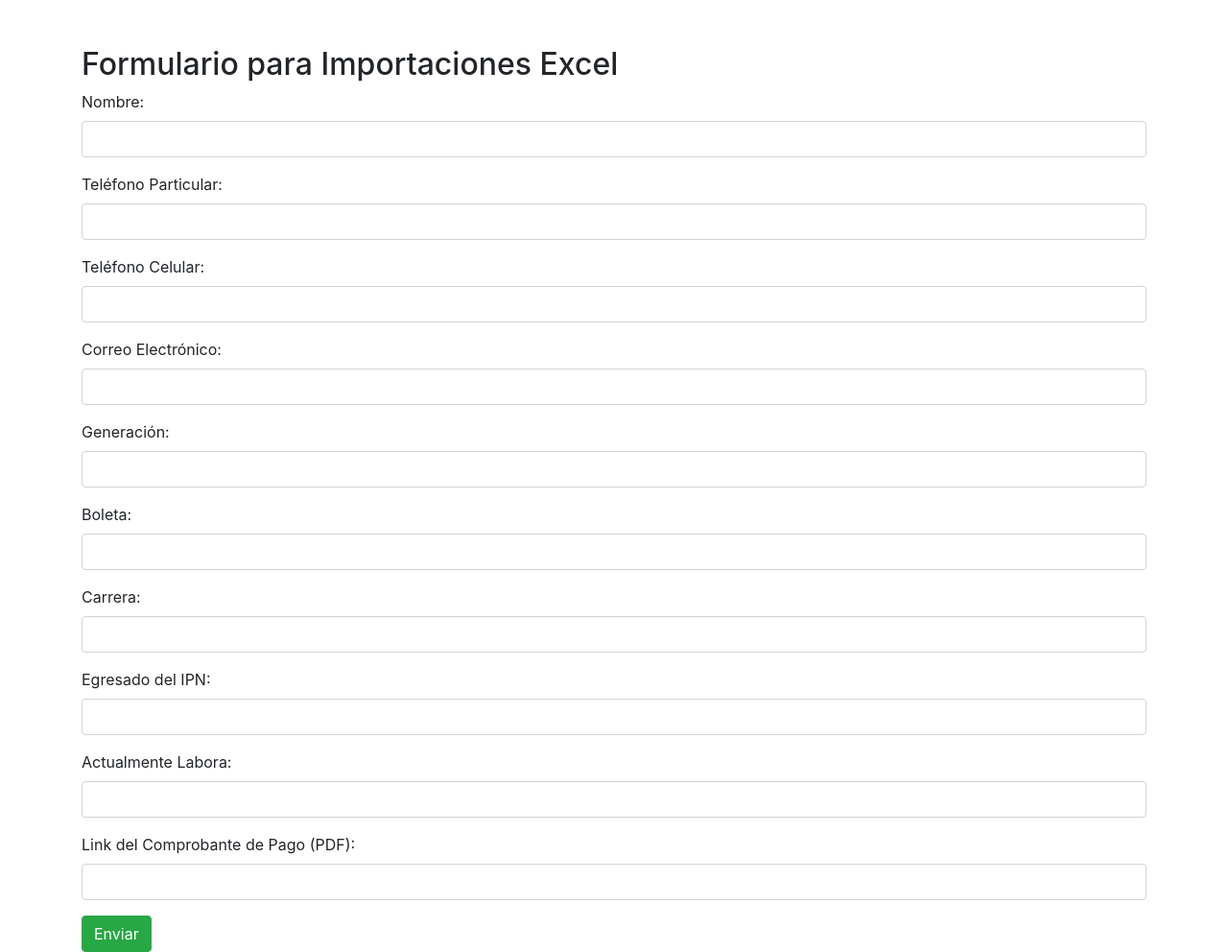
After one commit to JFabrizzio5/ReservationProyect, a Flask app: page /formulario/1 in a window 1280 px wide. The commit adds this page. Shown: the whole page at 96% size. Run offline with Flask 3, Linux system fonts and the light colour scheme; some libraries are stand-ins or nearby versions.

```diff
--- a/app.py
+++ b/app.py
@@ -5,6 +5,7 @@ import os
 import secrets
 from PIL import Image
 from pyzbar.pyzbar import decode
+import pandas as pd  # Asegúrate de tener pandas instalado
 import requests
 
 app = Flask(__name__)
@@ -32,13 +33,28 @@ class Boleto(db.Model):
     activo = db.Column(db.Boolean, default=True)
     clave_unica = db.Column(db.String(20), unique=True, nullable=False)
 
+class Formulario(db.Model):
+    id = db.Column(db.Integer, primary_key=True)
+    nombre = db.Column(db.String(100), nullable=False)
+    telefono_particular = db.Column(db.String(20), nullable=False)
+    telefono_celular = db.Column(db.String(20), nullable=False)
+    correo = db.Column(db.String(100), nullable=False)
+    generacion = db.Column(db.String(20), nullable=False)
+    boleta = db.Column(db.String(20), nullable=False)
+    carrera = db.Column(db.String(100), nullable=False)
+    egresado_ipn = db.Column(db.String(20), nullable=False)
+    actualmente_labora = db.Column(db.String(20), nullable=False)
+    comprobante_pago = db.Column(db.String(255), nullable=False)  # Link del PDF
+    id_evento = db.Column(db.Integer, db.ForeignKey('evento.id'))
+
+
 # Crear la base de datos
 with app.app_context():
     db.create_all()
 
 # Función para generar el QR
 def generar_qr(clave_unica):
-    qr = qrcode.make(f'Clave unica: {clave_unica}')  # Asegúrate de que el texto sea claro
+    qr = qrcode.make(f'Clave unica: {clave_unica}')
     qr_path = os.path.join('static/qrcodes', f'boleto_{clave_unica}.png')
     qr.save(qr_path)
 
@@ -65,7 +81,7 @@ def boletos():
     if request.method == 'POST':
         id_usuario = request.form['id_usuario']
         id_evento = request.form['id_evento']
-        clave_unica = secrets.token_hex(10)  # Generar una clave aleatoria
+        clave_unica = secrets.token_hex(10)
         nuevo_boleto = Boleto(id_usuario=id_usuario, id_evento=id_evento, clave_unica=clave_unica)
         db.session.add(nuevo_boleto)
         db.session.commit()
@@ -82,7 +98,7 @@ def boletos():
 
 @app.route('/desactivar_boleto/<string:clave_unica>', methods=['POST'])
 def desactivar_boleto(clave_unica):
-    print(f"Clave única recibida: {clave_unica}")  # Para depuración
+    print(f"Clave única recibida: {clave_unica}")
     boleto = Boleto.query.filter_by(clave_unica=clave_unica).first()
 
     if not boleto:
@@ -91,10 +107,9 @@ def desactivar_boleto(clave_unica):
     if not boleto.activo:
         return jsonify({'message': 'Código ya usado'}), 400
 
-    boleto.activo = False  # Desactivar el boleto
+    boleto.activo = False
     db.session.commit()
     return jsonify({'message': 'Código correcto, boleto desactivado'})
-
 
 @app.route('/subir-imagen', methods=['GET', 'POST'])
 def subir_imagen():
@@ -113,18 +128,15 @@ def subir_imagen():
             if not decoded_objects:
                 return jsonify({'message': 'No QR code found'}), 400
 
-            # Suponiendo que solo hay un QR en la imagen
-            clave_unica = decoded_objects[0].data.decode('utf-8').strip()  # Obtener solo el valor
-            print(f"Clave única decodificada: {clave_unica}")  # Para depuración
+            clave_unica = decoded_objects[0].data.decode('utf-8').strip()
+            print(f"Clave única decodificada: {clave_unica}")
 
-            # Retornar la clave única como JSON
             return jsonify({'clave_unica': clave_unica}), 200
 
         except Exception as e:
             return jsonify({'message': f'Error procesando la imagen: {str(e)}'}), 500
 
     return render_template('subir_imagen.html')
-
 
 @app.route('/usuarios', methods=['GET', 'POST'])
 def usuarios():
@@ -139,6 +151,119 @@ def usuarios():
     usuarios = Usuario.query.all()
     return render_template('usuarios.html', usuarios=usuarios)
 
+@app.route('/formulario/<int:evento_id>', methods=['GET', 'POST'])
+def formulario(evento_id):
+    evento = Evento.query.get_or_404(evento_id)
+
+    if request.method == 'POST':
+        # Verificar si el correo ya está registrado
+        correo = request.form['correo']
+        if Formulario.query.filter_by(correo=correo).first():
+            return jsonify({'message': 'El correo ya está registrado'}), 400
+
+        nuevo_formulario = Formulario(
+            nombre=request.form['nombre'],
+            telefono_particular=request.form['telefono_particular'],
+            telefono_celular=request.form['telefono_celular'],
+            correo=correo,
+            generacion=request.form['generacion'],
+            boleta=request.form['boleta'],
+            carrera=request.form['carrera'],
+            egresado_ipn=request.form['egresado_ipn'],
+            actualmente_labora=request.form['actualmente_labora'],
+            comprobante_pago=request.form['comprobante_pago'],
+            id_evento=evento_id
+        )
+        db.session.add(nuevo_formulario)
+        db.session.commit()
+        return redirect(url_for('formulario', evento_id=evento_id))
+
+    return render_template('formulario.html', evento=evento)
+
+@app.route('/importar_excel', methods=['GET', 'POST'])
+def importar_excel():
+    if request.method == 'POST':
+        if 'file' not in request.files:
+            return jsonify({'message': 'No file part'}), 400
+
+        file = request.files['file']
+        if file.filename == '':
+            return jsonify({'message': 'No selected file'}), 400
+
+        # Leer el archivo Excel
+        df = pd.read_excel(file, header=0)
+
+        # Imprimir el DataFrame en la consola del servidor
+        print(df)  # Ver el contenido del Excel
+
+        # Validar que tenga las columnas necesarias
+        if not {'nombre', 'correo'}.issubset(df.columns):
+            return jsonify({'message': 'El archivo debe contener las columnas "nombre" y "correo"'}), 400
+
+        evento = Evento.query.filter_by(nombre='Importaciones Excel').first()
+        if not evento:
+            evento = Evento(nombre='Importaciones Excel', fecha='2024-01-01')
+            db.session.add(evento)
+            db.session.commit()
+
+        columna_nombre = 'nombre'
+        columna_correo = 'correo'
+        columna_boletos = 'numero de boletos' if 'numero de boletos' in df.columns else None
+
+        usuarios_creados = 0
+        boletos_creados = 0
+
+        for index, row in df.iterrows():
+            nombre = row[columna_nombre]
+            correo = row[columna_correo]
+
+            # Imprimir para depurar
+            print(f"Procesando fila {index}: {nombre}, {correo}")
+
+            # Verificar si el usuario ya existe
+            usuario = Usuario.query.filter_by(correo=correo).first()
+            if not usuario:
+                # Crear usuario si no existe
+                usuario = Usuario(nombre=nombre, correo=correo)
+                db.session.add(usuario)
+                db.session.commit()
+                usuarios_creados += 1
+                print(f"Usuario creado: {nombre} - {correo}")
+            else:
+                print(f"Usuario ya existente: {correo}")
+
+            # Crear boletos solo si la columna 'numero de boletos' existe y no está vacía
+            if columna_boletos and not pd.isna(row[columna_boletos]):
+                num_boletos = int(row[columna_boletos])
+                for _ in range(num_boletos):
+                    clave_unica = secrets.token_hex(10)
+                    nuevo_boleto = Boleto(id_usuario=usuario.id, id_evento=evento.id, clave_unica=clave_unica)
+                    db.session.add(nuevo_boleto)
+                    boletos_creados += 1
+                print(f"Boletos creados para {correo}: {num_boletos} boletos")
+
+        db.session.commit()
+
+        # Generar el mensaje para sweetalert
+        if usuarios_creados > 0 and boletos_creados > 0:
+            mensaje = 'Usuarios y boletos creados con éxito.'
+        elif usuarios_creados > 0:
+            mensaje = 'Solo se crearon usuarios.'
+        elif boletos_creados > 0:
+            mensaje = 'Solo se crearon boletos para usuarios existentes.'
+        else:
+            mensaje = 'No se crearon ni usuarios ni boletos.'
+
+        # Devolver el mensaje en formato JSON para SweetAlert
+        return jsonify({'message': mensaje}), 200
+
+    return render_template('excel.html')
+
+@app.route('/DatosFormularios', methods=['GET'])
+def datos_formularios():
+    formularios = Formulario.query.all()
+    return render_template('datos_formularios.html', formularios=formularios)
+
 if __name__ == '__main__':
     if not os.path.exists('static/qrcodes'):
         os.makedirs('static/qrcodes')
--- /dev/null
+++ b/templates/formulario.html
@@ -0,0 +1,87 @@
+<!DOCTYPE html>
+<html lang="es">
+  <head>
+    <meta charset="UTF-8" />
+    <meta name="viewport" content="width=device-width, initial-scale=1.0" />
+    <title>Formulario para {{ evento.nombre }}</title>
+    <link
+      rel="stylesheet"
+      href="https://stackpath.bootstrapcdn.com/bootstrap/4.5.2/css/bootstrap.min.css"
+    />
+  </head>
+  <body>
+    <div class="container mt-5">
+      <h2>Formulario para {{ evento.nombre }}</h2>
+      <form method="POST">
+        <div class="form-group">
+          <label for="nombre">Nombre:</label>
+          <input type="text" class="form-control" name="nombre" required />
+        </div>
+        <div class="form-group">
+          <label for="telefono_particular">Teléfono Particular:</label>
+          <input
+            type="text"
+            class="form-control"
+            name="telefono_particular"
+            required
+          />
+        </div>
+        <div class="form-group">
+          <label for="telefono_celular">Teléfono Celular:</label>
+          <input
+            type="text"
+            class="form-control"
+            name="telefono_celular"
+            required
+          />
+        </div>
+        <div class="form-group">
+          <label for="correo">Correo Electrónico:</label>
+          <input type="email" class="form-control" name="correo" required />
+        </div>
+        <div class="form-group">
+          <label for="generacion">Generación:</label>
+          <input type="text" class="form-control" name="generacion" required />
+        </div>
+        <div class="form-group">
+          <label for="boleta">Boleta:</label>
+          <input type="text" class="form-control" name="boleta" required />
+        </div>
+        <div class="form-group">
+          <label for="carrera">Carrera:</label>
+          <input type="text" class="form-control" name="carrera" required />
+        </div>
+        <div class="form-group">
+          <label for="egresado_ipn">Egresado del IPN:</label>
+          <input
+            type="text"
+            class="form-control"
+            name="egresado_ipn"
+            required
+          />
+        </div>
+        <div class="form-group">
+          <label for="actualmente_labora">Actualmente Labora:</label>
+          <input
+            type="text"
+            class="form-control"
+            name="actualmente_labora"
+            required
+          />
+        </div>
+        <div class="form-group">
+          <label for="comprobante_pago"
+            >Link del Comprobante de Pago (PDF):</label
+          >
+          <input
+            type="url"
+            class="form-control"
+            name="comprobante_pago"
+            required
+          />
+        </div>
+        <button type="submit" class="btn btn-success">Enviar</button>
+      </form>
+    </div>
+  </body>
+</html>
--- a/templates/index.html
+++ b/templates/index.html
@@ -29,6 +29,12 @@
               >Subir Imagen de QR</a
             >
           </li>
+
+          <li class="list-group-item">
+            <a href="/importar_excel" class="text-decoration-none"
+              >Importar Excel</a
+            >
+          </li>
         </ul>
       </div>
     </div>
```
Also changed, not shown: templates/datos_formularios.html (added, +55 -0 lines), templates/eventos.html (+10 -0 lines), templates/excel.html (added, +46 -0 lines), instance/app.db.
